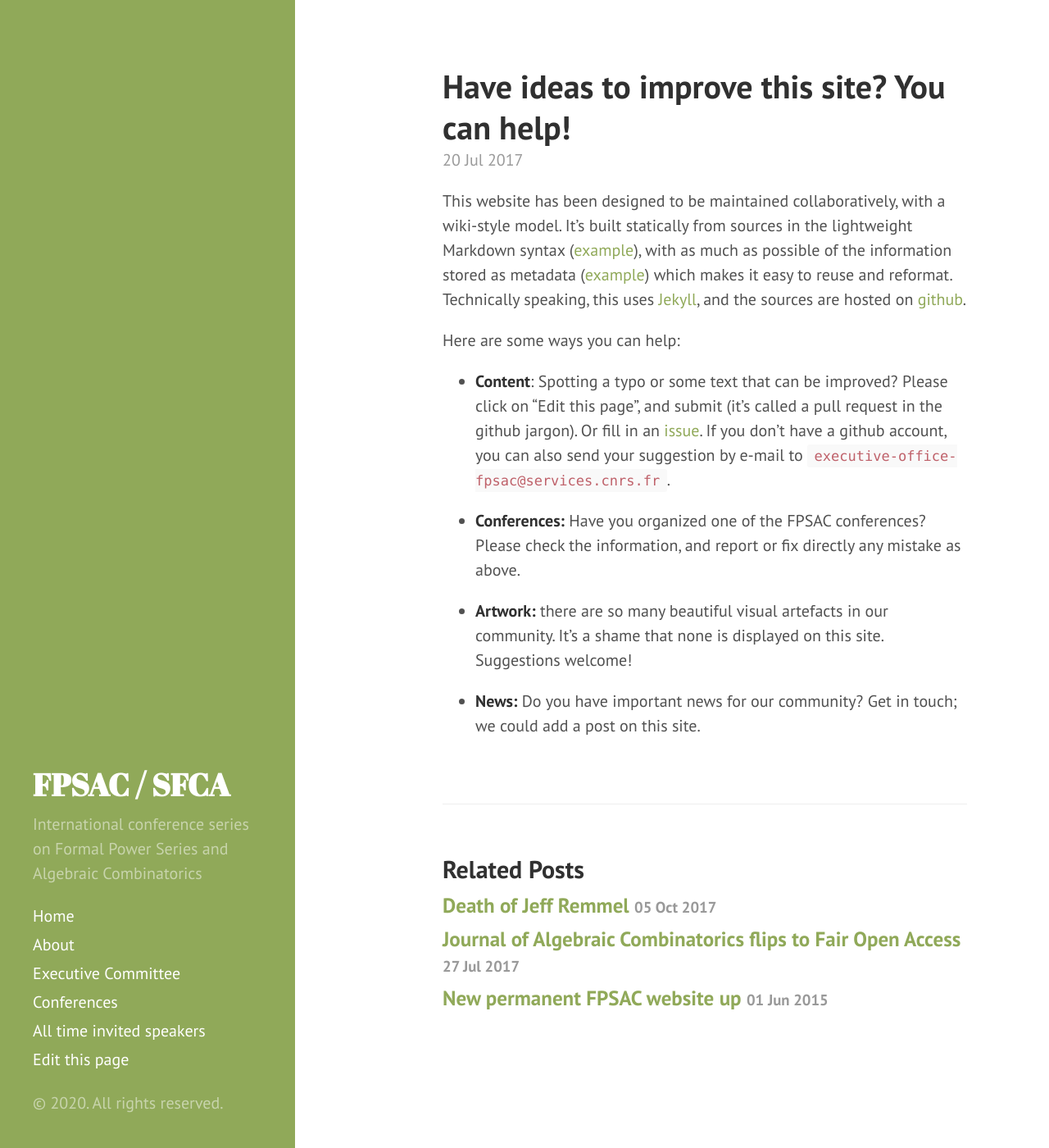
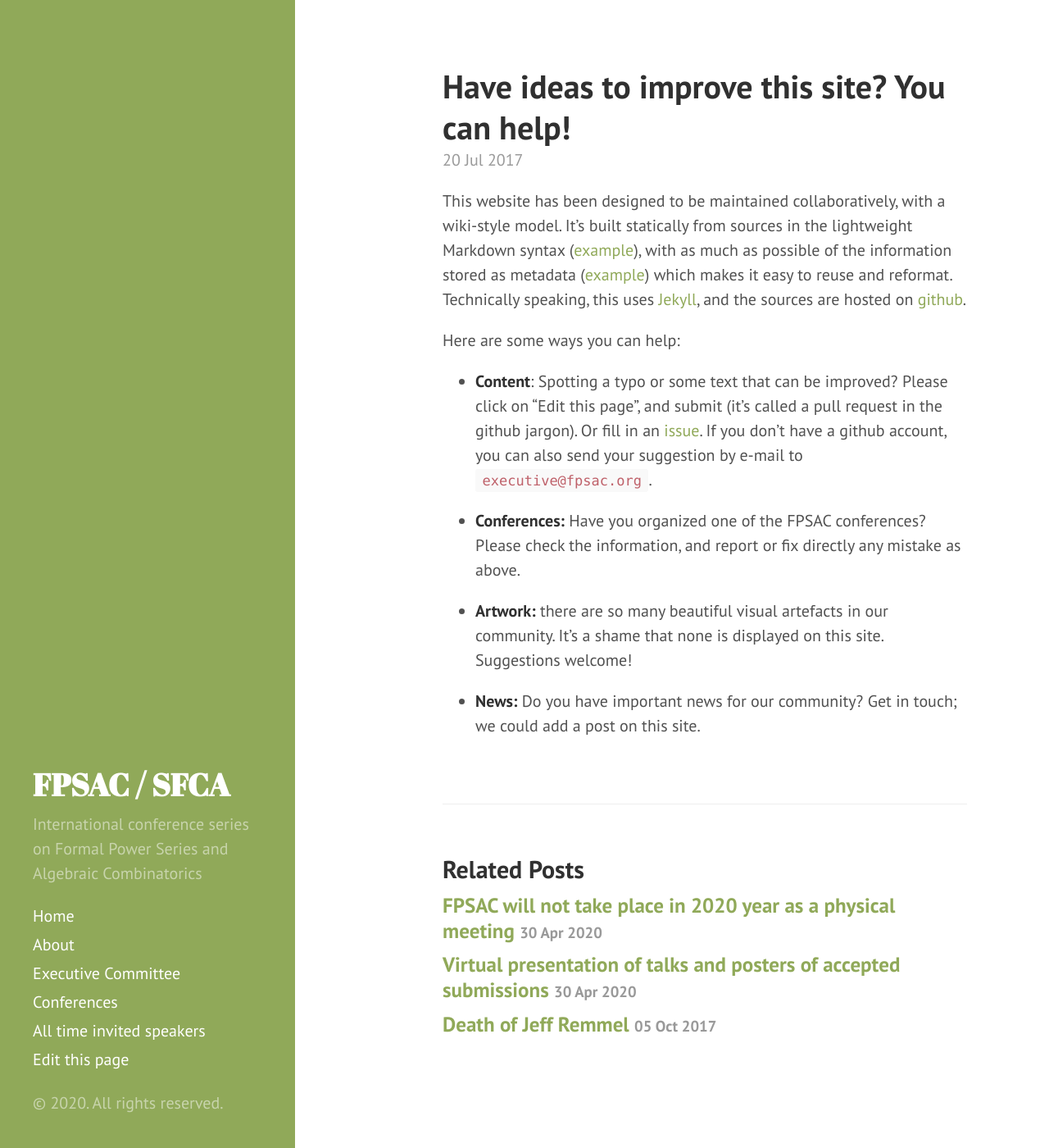
Before and after one commit to FPSAC/FPSAC.github.io, a Jekyll site: the page built from _posts/2017-07-20-site-help.md, in a window 1280 px wide and 1400 px high. Shown: the whole window at 82% size. Built offline with Jekyll 4.4.1, drawn with Linux system fonts in a browser that asks for light colours; some of the changed lines change nothing that is shown.

Commit message:
added cancelation news and call for online proposal

```diff
--- a/_posts/2017-07-20-site-help.md
+++ b/_posts/2017-07-20-site-help.md
@@ -20,7 +20,7 @@
   request in the github jargon). Or fill in an
   [issue](https://github.com/FPSAC/FPSAC.github.io/issues). If you
   don't have a github account, you can also send your suggestion by
-  e-mail to `executive-office-fpsac@services.cnrs.fr`.
+  e-mail to `executive@fpsac.org`.
 
 - **Conferences:** Have you organized one of the FPSAC conferences?
   Please check the information, and report or fix directly any mistake
--- /dev/null
+++ b/_posts/2020-04-30-callforproposal.md
@@ -0,0 +1,53 @@
+---
+layout: post
+title: Virtual presentation of talks and posters of accepted submissions
+---
+
+Out of the ??? submissions, the program committee selected ??? talks
+and ??? posters for presentation at the conference.
+
+Regrettably, because of the COVID-19 pandemic, it is not possible for
+FPSAC to take place physically in Israel in 2020. After discussions
+with the FPSAC executive committee, the local organisers have decided
+to focus their energy on the publication -- as originally planned --
+of all accepted submissions as a special FPSAC'20 issue of the
+Séminaire Lotharingien de Combinatoire, and the organisation of a
+future FPSAC edition in Israel. The presentation of plenary speakers
+will be postponed to this future edition.
+
+Many of you may wonder about holding FPSAC'20 online in some virtual
+form: presenters have been looking forward to showing their work through
+talks and posters, and the community is eager to see them.
+
+**This is a call for volunteers and proposals.**
+
+We have a creative community, and many of you have gained technical
+and social experience in online activities. We are looking for members
+who are willing to dedicate time, energy, ideas and expertise to showcase
+the content of the conference and foster exchanges.  This could be as
+minimal as collecting and publishing online posters and videos of the
+talks or it could be something more interactive.
+
+Please discuss with others, sharpen your proposal, and get in touch by
+sending an email to **[proposal.2020@fpsac.org](mailto:proposal.2020@fpsac.org)**.
+
+These exceptional times call for pragmatism; nevertheless, proposals
+should address how to respect the participants personal data and
+enable forms of participation for our fellows with limited internet
+bandwidth.
+
+Given the cancellation of a physical conference, participants will be
+given the option to withdraw their submission if they do not wish it
+to be published in SLC. Online participation will be optional.
+
+
+The very tight timeline is:
+
+**May 8**: Deadline for expressing interest in techical support of the project and for
+submissions of initial written ideas for presentations.
+
+**May 11**: Videochat with everyone to present and discuss the ideas.
+
+**May 13**: Deadline to compile one or more short proposals, possibly with overlapping teams.
+
+**May 15**: Final decision.
--- /dev/null
+++ b/_posts/2020-04-30-coronavirusupdate.md
@@ -0,0 +1,10 @@
+---
+layout: post
+title: FPSAC will not take place in 2020 year as a physical meeting
+---
+
+The ongoing Coronavirus epidemic forces significant changes in all areas of life, including international events. FPSAC is no exception. After thorough deliberation, it was decided that **FPSAC will not take place this year as a physical meeting**.
+
+Up to date information may be found at [https://fpsac2020.math.biu.ac.il](https://fpsac2020.math.biu.ac.il).
+
+The series is planned to resume in the summer of 2021. Israel will host FPSAC in the near future.
```
